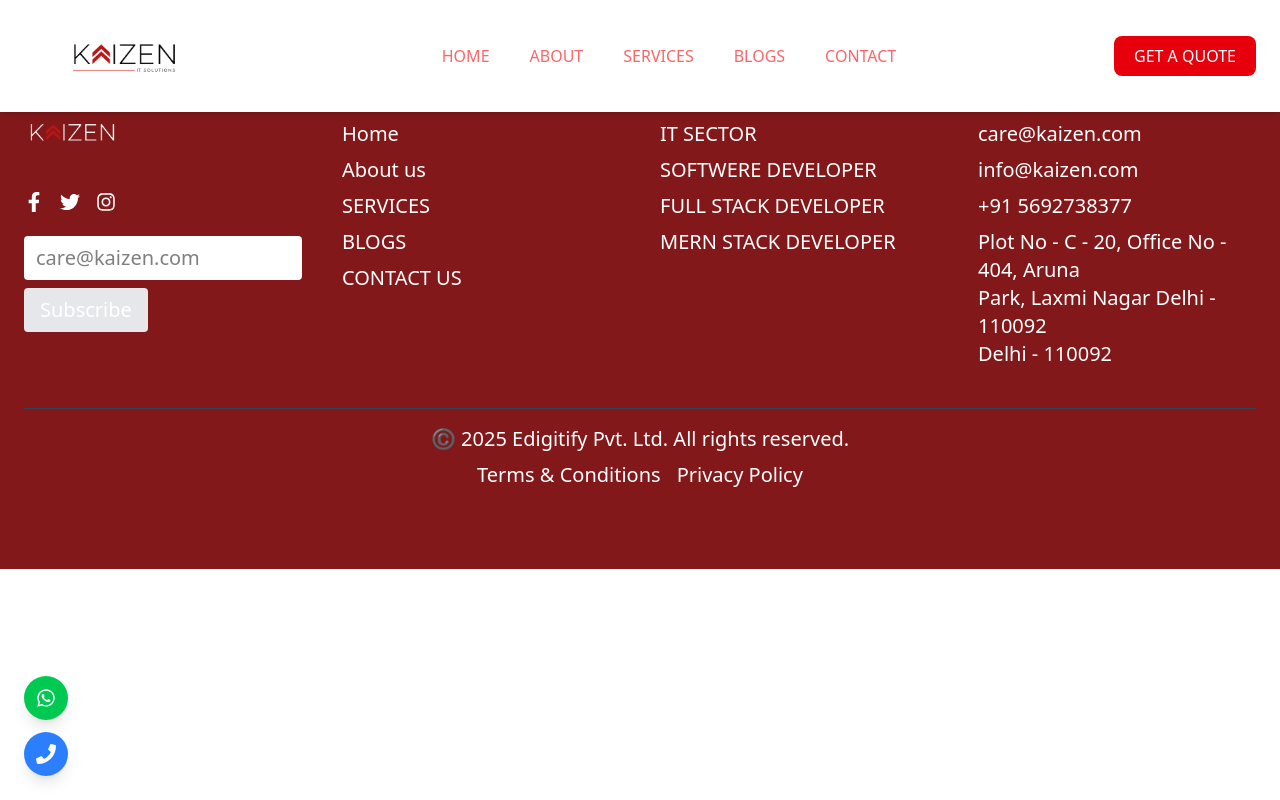
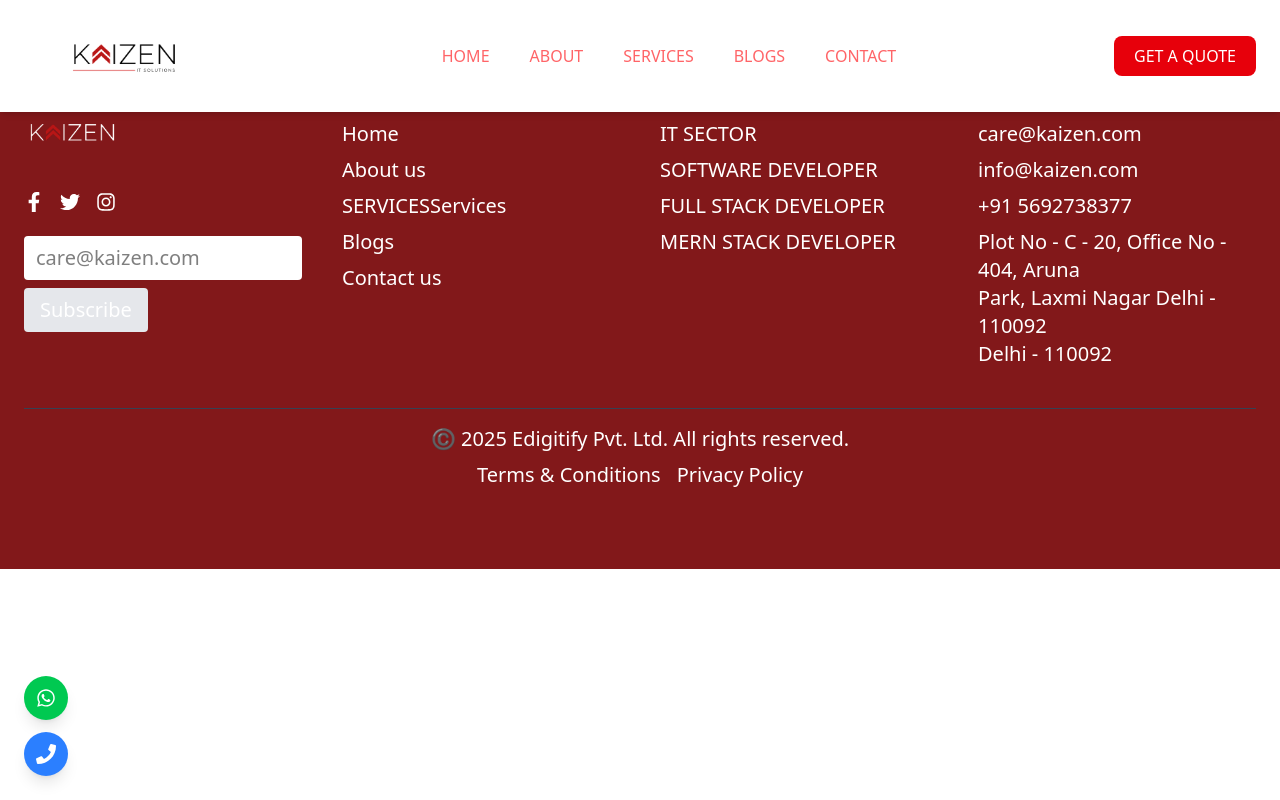
Before and after one commit to edigitify/Kaizen, a React (Vite) app: page /partner in a window 1280 px wide. Built offline with nearby package versions, Linux system fonts and the light colour scheme.

Commit message:
corroct the words

```diff
--- a/src/pages/Footer.jsx
+++ b/src/pages/Footer.jsx
@@ -46,17 +46,17 @@ const Footer = () => {
               <Link to="/about">About us</Link>
             </li>
             <li>
-              {" "}
-              <Link to="/services">SERVICES</Link>{" "}
+              {" "}SERVICES
+              <Link to="/services">Services</Link>{" "}
             </li>
 
             <li>
               {" "}
-              <Link to="/blogs">BLOGS</Link>{" "}
+              <Link to="/blogs">Blogs</Link>{" "}
             </li>
             <li>
               {" "}
-              <Link to="/contact">CONTACT US</Link>{" "}
+              <Link to="/contact">Contact us</Link>{" "}
             </li>
           </ul>
         </div>
@@ -66,7 +66,7 @@ const Footer = () => {
           <h3 className="text-white font-semibold mb-3">All Products List</h3>
           <ul className="space-y-2">
             <li>IT SECTOR</li>
-            <li>SOFTWERE DEVELOPER</li>
+            <li>SOFTWARE DEVELOPER</li>
             <li>FULL STACK DEVELOPER</li>
             <li>MERN STACK DEVELOPER</li>
           </ul>
```
